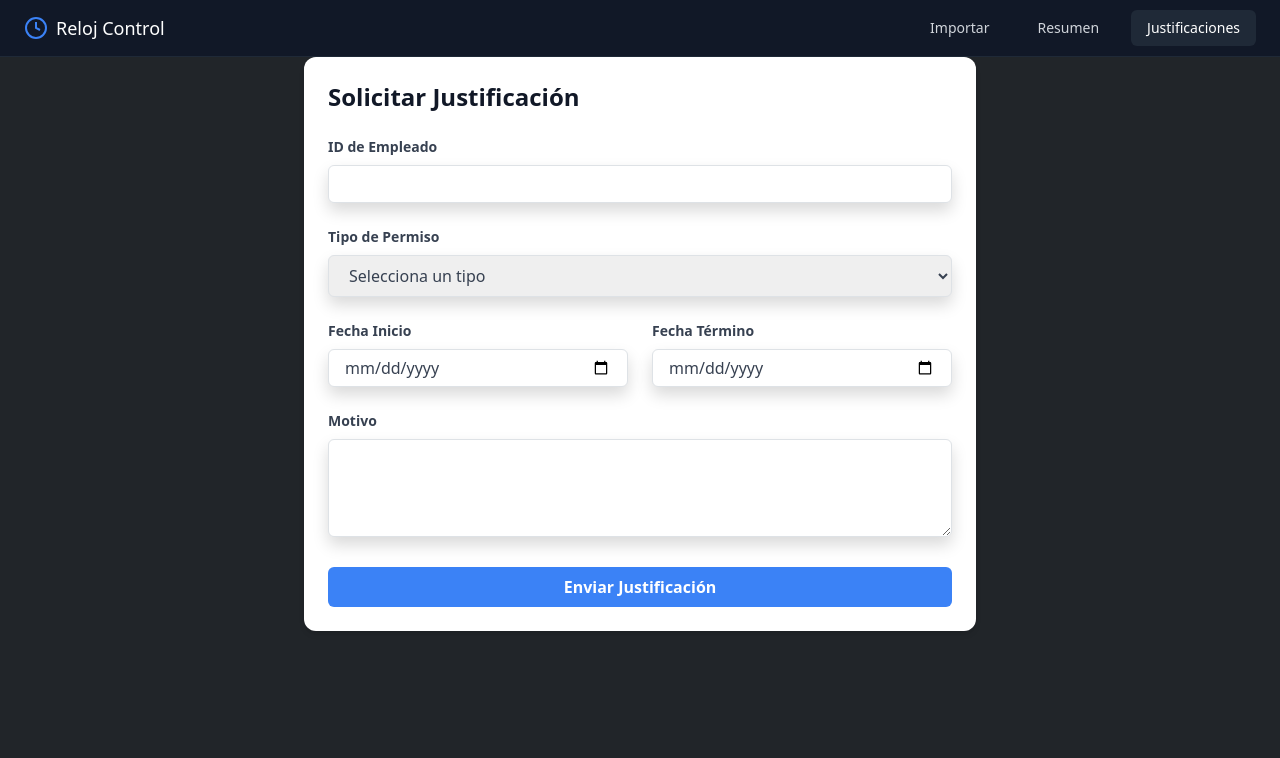
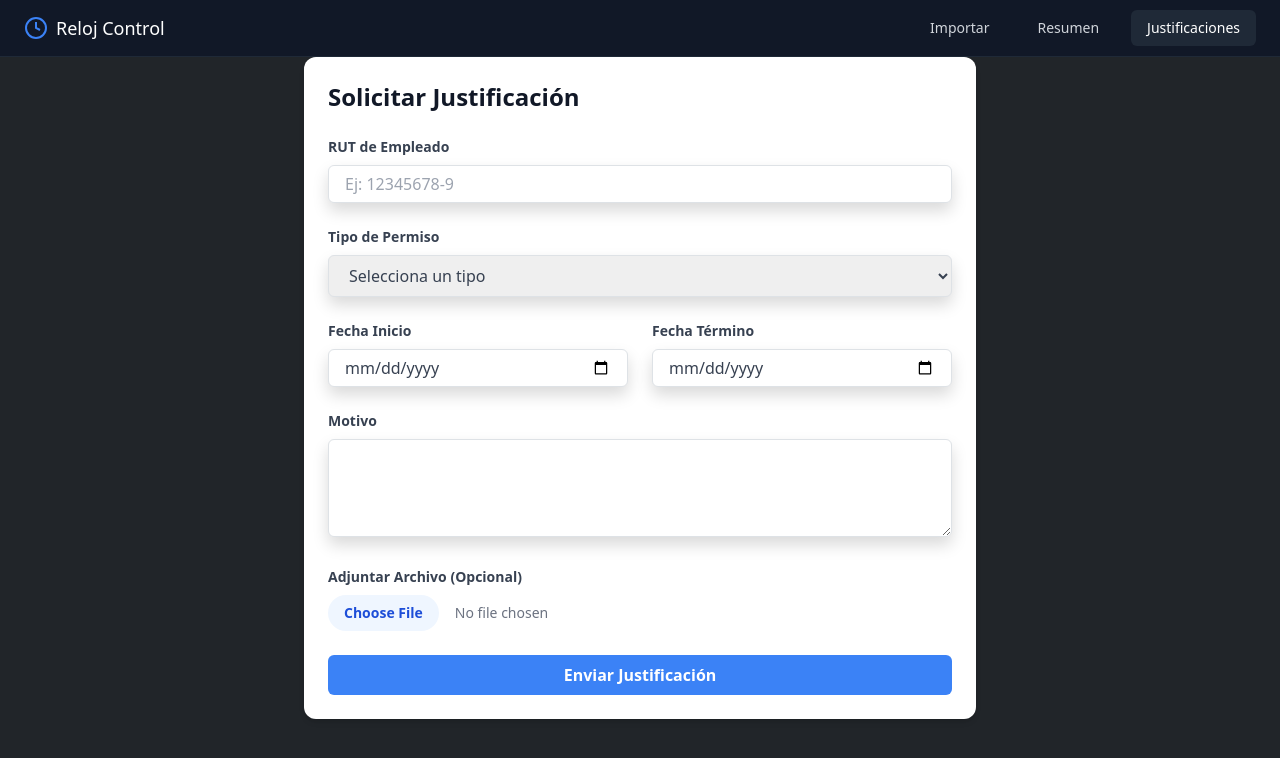
Before and after one commit to ElySaez/Reloj-Control, a React (Vite) app in the folder reloj-control-frontend/: page /justificaciones in a window 1280 px wide. Shown: the top 758 px of the page. Built offline with nearby package versions, Linux system fonts and the light colour scheme.

Commit message:
Se corrige el modal para agregar justificaciones

```diff
--- a/reloj-control-frontend/src/api/index.js
+++ b/reloj-control-frontend/src/api/index.js
@@ -415,3 +415,37 @@ export const getMarcasPorEmpleadoYFechas = async (rut, fechaInicio, fechaFin = n
         throw error;
     }
 };
+
+// Nueva función para crear una justificación
+export const crearJustificacion = async (formData) => {
+    try {
+        const response = await fetch(`${API_URL}/justificaciones`, { // Asumiendo que el endpoint es /api/justificaciones
+            method: 'POST',
+            body: formData, // FormData se envía directamente, el navegador establece el Content-Type
+        });
+
+        if (!response.ok) {
+            const errorData = await response.json().catch(() => null); // Intenta parsear JSON, si falla, usa texto
+            const errorMessage = errorData?.message || response.statusText || `Error HTTP: ${response.status}`;
+            const error = new Error(errorMessage);
+            error.response = {
+                status: response.status,
+                data: errorData || { message: errorMessage }, // Asegurar que error.response.data exista
+            };
+            throw error;
+        }
+
+        // Si la respuesta es 201 Created (o 200 OK) y tiene cuerpo JSON, lo devuelve
+        // Si no hay cuerpo, o no es JSON, devuelve un objeto indicando éxito
+        const contentType = response.headers.get("content-type");
+        if (contentType && contentType.indexOf("application/json") !== -1) {
+            return response.json();
+        }
+        return { success: true, message: 'Justificación creada exitosamente' };
+
+    } catch (error) {
+        console.error('Error en crearJustificacion:', error);
+        // Re-lanzar el error para que el componente lo maneje y muestre el mensaje
+        throw error;
+    }
+};
--- a/reloj-control-frontend/src/pages/Justificaciones.jsx
+++ b/reloj-control-frontend/src/pages/Justificaciones.jsx
@@ -1,48 +1,69 @@
 import { useState } from 'react'
+import { crearJustificacion } from '../api' // Asumiendo que la función estará en api/index.js
 
 export default function Justificaciones() {
     const [formData, setFormData] = useState({
-        empleadoId: '',
+        rutEmpleado: '',
         tipoPermiso: '',
         fechaInicio: '',
         fechaTermino: '',
         motivo: ''
     })
+    const [archivo, setArchivo] = useState(null)
     const [mensaje, setMensaje] = useState('')
+    const [loading, setLoading] = useState(false)
 
     const handleSubmit = async (e) => {
         e.preventDefault()
+        setLoading(true)
+        setMensaje('')
+
+        const justificacionData = { ...formData };
 
         try {
-            const res = await fetch('/api/justificaciones', {
-                method: 'POST',
-                headers: {
-                    'Content-Type': 'application/json'
-                },
-                body: JSON.stringify(formData)
-            })
+            const data = new FormData();
 
-            if (!res.ok) throw new Error('Error al enviar justificación')
+            data.append('rutEmpleado', justificacionData.rutEmpleado);
+            data.append('tipoPermiso', justificacionData.tipoPermiso);
+            data.append('fechaInicio', justificacionData.fechaInicio);
+            data.append('fechaTermino', justificacionData.fechaTermino);
+            data.append('motivo', justificacionData.motivo);
+
+            if (archivo) {
+                data.append('archivo', archivo);
+            }
+
+            await crearJustificacion(data);
 
             setMensaje('Justificación enviada correctamente')
             setFormData({
-                empleadoId: '',
+                rutEmpleado: '',
                 tipoPermiso: '',
                 fechaInicio: '',
                 fechaTermino: '',
                 motivo: ''
             })
+            setArchivo(null)
+            if (document.getElementById('archivo-input')) {
+                document.getElementById('archivo-input').value = '';
+            }
         } catch (error) {
-            setMensaje('Error: ' + error.message)
+            setMensaje('Error: ' + (error.response?.data?.message || error.message || 'Error al enviar justificación'))
+        } finally {
+            setLoading(false)
         }
     }
 
     const handleChange = (e) => {
-        const { name, value } = e.target
-        setFormData(prev => ({
-            ...prev,
-            [name]: value
-        }))
+        const { name, value, files } = e.target
+        if (name === "archivo") {
+            setArchivo(files[0])
+        } else {
+            setFormData(prev => ({
+                ...prev,
+                [name]: value
+            }))
+        }
     }
 
     return (
@@ -51,86 +72,113 @@ export default function Justificaciones() {
 
             <form onSubmit={handleSubmit} className="space-y-6">
                 <div>
-                    <label className="block text-gray-700 text-sm font-bold mb-2">
-                        ID de Empleado
+                    <label htmlFor="rutEmpleado" className="block text-gray-700 text-sm font-bold mb-2">
+                        RUT de Empleado
                     </label>
                     <input
-                        type="number"
-                        name="empleadoId"
-                        value={formData.empleadoId}
+                        id="rutEmpleado"
+                        type="text"
+                        name="rutEmpleado"
+                        value={formData.rutEmpleado}
                         onChange={handleChange}
                         className="shadow appearance-none border rounded w-full py-2 px-3 text-gray-700 leading-tight focus:outline-none focus:shadow-outline"
                         required
+                        disabled={loading}
+                        placeholder="Ej: 12345678-9"
                     />
                 </div>
 
                 <div>
-                    <label className="block text-gray-700 text-sm font-bold mb-2">
+                    <label htmlFor="tipoPermiso" className="block text-gray-700 text-sm font-bold mb-2">
                         Tipo de Permiso
                     </label>
                     <select
+                        id="tipoPermiso"
                         name="tipoPermiso"
                         value={formData.tipoPermiso}
                         onChange={handleChange}
                         className="shadow border rounded w-full py-2 px-3 text-gray-700 leading-tight focus:outline-none focus:shadow-outline"
                         required
+                        disabled={loading}
                     >
                         <option value="">Selecciona un tipo</option>
-                        <option value="MEDICO">Médico</option>
-                        <option value="PERSONAL">Personal</option>
-                        <option value="VACACIONES">Vacaciones</option>
+                        <option value="Licencia Medica">Licencia Medica</option>
+                        <option value="Feriado Legal">Feriado Legal</option>
+                        <option value="Permiso Administrativo">Permiso Administrativo</option>
+                        {/* Considerar cargar tipos desde el backend si son dinámicos en el futuro */}
                     </select>
                 </div>
 
                 <div className="grid grid-cols-1 md:grid-cols-2 gap-4">
                     <div>
-                        <label className="block text-gray-700 text-sm font-bold mb-2">
+                        <label htmlFor="fechaInicio" className="block text-gray-700 text-sm font-bold mb-2">
                             Fecha Inicio
                         </label>
                         <input
+                            id="fechaInicio"
                             type="date"
                             name="fechaInicio"
                             value={formData.fechaInicio}
                             onChange={handleChange}
                             className="shadow border rounded w-full py-2 px-3 text-gray-700 leading-tight focus:outline-none focus:shadow-outline"
                             required
+                            disabled={loading}
                         />
                     </div>
 
                     <div>
-                        <label className="block text-gray-700 text-sm font-bold mb-2">
+                        <label htmlFor="fechaTermino" className="block text-gray-700 text-sm font-bold mb-2">
                             Fecha Término
                         </label>
                         <input
+                            id="fechaTermino"
                             type="date"
                             name="fechaTermino"
                             value={formData.fechaTermino}
                             onChange={handleChange}
                             className="shadow border rounded w-full py-2 px-3 text-gray-700 leading-tight focus:outline-none focus:shadow-outline"
                             required
+                            disabled={loading}
                         />
                     </div>
                 </div>
 
                 <div>
-                    <label className="block text-gray-700 text-sm font-bold mb-2">
+                    <label htmlFor="motivo" className="block text-gray-700 text-sm font-bold mb-2">
                         Motivo
                     </label>
                     <textarea
+                        id="motivo"
                         name="motivo"
                         value={formData.motivo}
                         onChange={handleChange}
                         className="shadow border rounded w-full py-2 px-3 text-gray-700 leading-tight focus:outline-none focus:shadow-outline"
                         rows="4"
                         required
+                        disabled={loading}
                     ></textarea>
+                </div>
+
+                <div>
+                    <label htmlFor="archivo-input" className="block text-gray-700 text-sm font-bold mb-2">
+                        Adjuntar Archivo (Opcional)
+                    </label>
+                    <input
+                        id="archivo-input"
+                        type="file"
+                        name="archivo"
+                        onChange={handleChange}
+                        className="block w-full text-sm text-gray-500 file:mr-4 file:py-2 file:px-4 file:rounded-full file:border-0 file:text-sm file:font-semibold file:bg-blue-50 file:text-blue-700 hover:file:bg-blue-100"
+                        disabled={loading}
+                    />
                 </div>
 
                 <button
                     type="submit"
-                    className="bg-blue-500 hover:bg-blue-700 text-white font-bold py-2 px-4 rounded focus:outline-none focus:shadow-outline w-full"
+                    className="bg-blue-500 hover:bg-blue-700 text-white font-bold py-2 px-4 rounded focus:outline-none focus:shadow-outline w-full disabled:bg-blue-300"
+                    disabled={loading}
                 >
-                    Enviar Justificación
+                    {loading ? 'Enviando...' : 'Enviar Justificación'}
                 </button>
             </form>
 
```
